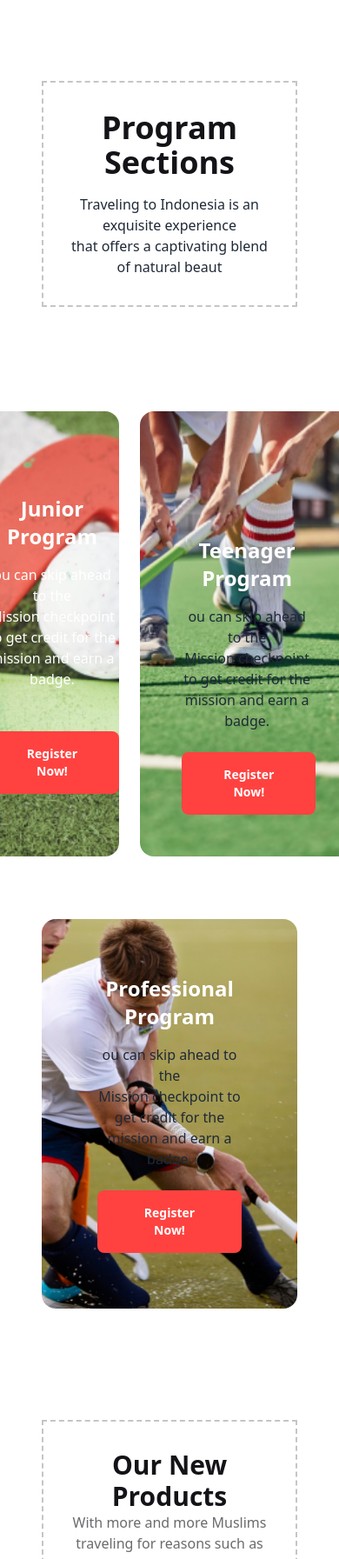
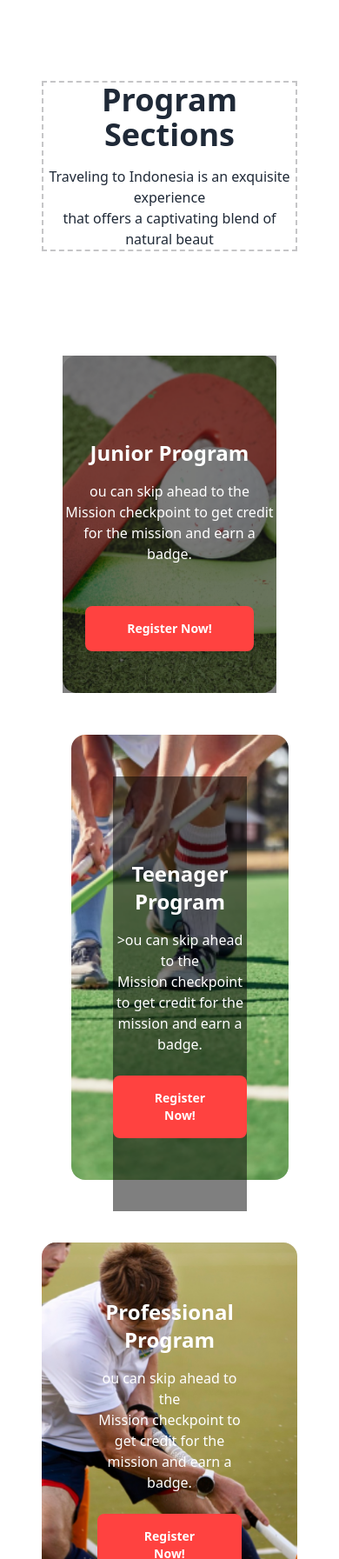
Before and after one commit to Abusayem99133/my--third-assignment, a plain HTML site: page index.html in a window 390 px wide. Shown: the part 1146-2939 px from the top of the page at 87% size. Drawn offline with nearby package versions, Linux system fonts and the light colour scheme.

Commit message:
responsive overall section ongoing

```diff
--- a/index.html
+++ b/index.html
@@ -181,17 +181,18 @@
     <!-- program section -->
 
     <section class="my-8 text-center">
-      <div class="p-8 mt-24 border-dashed border-2 border-[#1313183d]">
-        <h3 class="text-[#131318] mb-4 text-4xl font-extrabold">Program Sections</h3>
+      <div class=" lg:p-8 mt-24 border-dashed border-2 border-[#1313183d]">
+        <h3 class=" lg:text-[#131318] mb-4 text-4xl font-extrabold">Program Sections</h3>
         <p>Traveling to Indonesia is an exquisite experience <br> that offers a captivating blend of natural beaut</p>
       </div>
 
       <!-- card section -->
 
-   <div class="flex my-12 p-6 space-x-6  justify-center">
+   <div class="flex flex-wrap md:flex-nowrap my-12 p-6 space-x-6  justify-center">
     <div class="rounded-2xl w-[100%] mt-12 bg-cover bg-no-repeat bg-center" style=" background-image: url(./Images/2.png)">
+      <div class="bg-black h-[100%] bg-opacity-50">
 
-      <h3 class="text-white text-2xl font-extrabold mt-24 mb-4">Junior Program</h3>
+      <h3 class="text-white text-2xl font-extrabold pt-24 mb-4">Junior Program</h3>
       <p class="text-white">ou can skip ahead to the <br> Mission checkpoint to get credit for the mission and earn a badge.</p>
       <div class="mb-12">
         <button class="text-sm font-semibold bg-[#FF4240] rounded-lg border-solid-1px-[#FF4240] text-white py-4
@@ -199,16 +200,19 @@
       </div>
 
     </div>
+    </div>
 
     <!-- card tow  -->
 
-    <div class="w-[100%] mt-12 rounded-2xl bg-cover p-12 bg-[#131318] bg-no-repeat bg-center" style=" background-image: url(./Images/3.png)">
+    <div class="- lg:w-[100%]  mt-12 rounded-2xl bg-cover p-12 bg-[#131318] bg-no-repeat bg-center" style=" background-image: url(./Images/3.png)">
 
-      <h3 class="text-white text-2xl font-extrabold mt-24 mb-4">Teenager Program</h3>
-      <p>ou can skip ahead to the <br> Mission checkpoint to get credit for the mission and earn a badge.</p>
+     <div class="bg-black h-[120%] bg-opacity-50">
+      <h3 class="text-white text-2xl font-extrabold pt-24 mb-4">Teenager Program</h3>
+      <p class="text-white"></a>>ou can skip ahead to the <br> Mission checkpoint to get credit for the mission and earn a badge.</p>
       <button class="text-sm font-semibold bg-[#FF4240] rounded-lg border-solid-1px-[#FF4240] text-white py-4
       px-12 mt-6">Register Now!</button>
 
+     </div>
     </div>
 </div>
     <!-- card 3  -->
@@ -216,7 +220,7 @@
     <div class="mt-12 p-16 rounded-2xl bg-cover bg-[#131318] opaci  bg-no-repeat bg-center" style=" background-image: url(./Images/4.png)">
 
       <h3 class="text-white text-2xl font-extrabold mb-4">Professional Program</h3>
-      <p>ou can skip ahead to the <br> Mission checkpoint to get credit for the mission and earn a badge.</p>
+      <p class="text-white">ou can skip ahead to the <br> Mission checkpoint to get credit for the mission and earn a badge.</p>
       <button class="text-sm font-semibold bg-[#FF4240] rounded-lg border-solid-1px-[#FF4240] text-white py-4
       px-12 mt-6">Register Now!</button>
 
@@ -225,20 +229,22 @@
     </section>
     <!-- our new products -->
 
-    <section class=" my-32">
-      <div class="text-center p-8 border-dashed border-2 border-[#1313183d]">
-        <h3 class="text-[#131318] text-3xl font-extrabold">Our New Products</h3>
-        <p class="text-[#131318a1] ">With more and more Muslims traveling for  reasons such as for leisure,  business, education and health <br> the demand for better Muslim-friendly facilities</p>
+    <section class=" lg:my-32">
+      <div class="p-4 text-center lg:p-8 border-dashed border-2 border-[#1313183d]">
+        <h3 class="text-[#131318] text-3xl  mb-4 lg:text-3xl font-extrabold">Our New Products</h3>
+        <p class="text-[#131318a1] ">With more and more Muslims traveling for  reasons such as for leisure,  business, education and healths</p>
 
       </div>
-      <!-- our new products card 1 -->
+      <!-- our new products card -->
 <div class="grid grid-cols-1  lg:grid-cols-2  space-x-6">
 
-  <div class=" flex space-x-5 my-12 border-solid border-2 border-[#1313183d] rounded-2xl p-6">
+  <!-- our new products card 1 -->
+
+  <div class="flex flex-wrap md:flex-nowrap space-x-5 my-12 border-solid border-2 border-[#1313183d] rounded-2xl p-6">
     <div>
       <img src="./Images/5.png" alt="">
     </div>
-    <!-- our new products card 1 -->
+
     <!-- icon section  -->
   <div>
     <div class="flex space-x-2 items-center">
```
